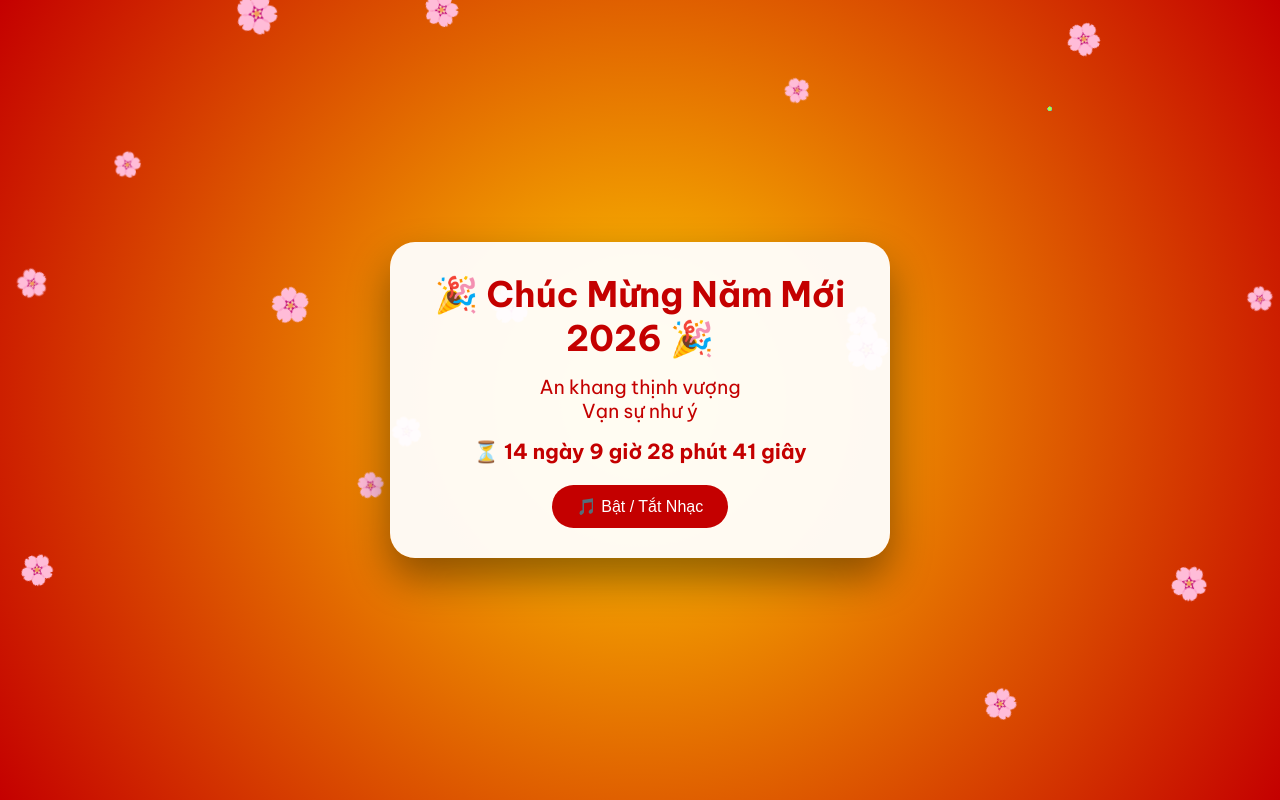
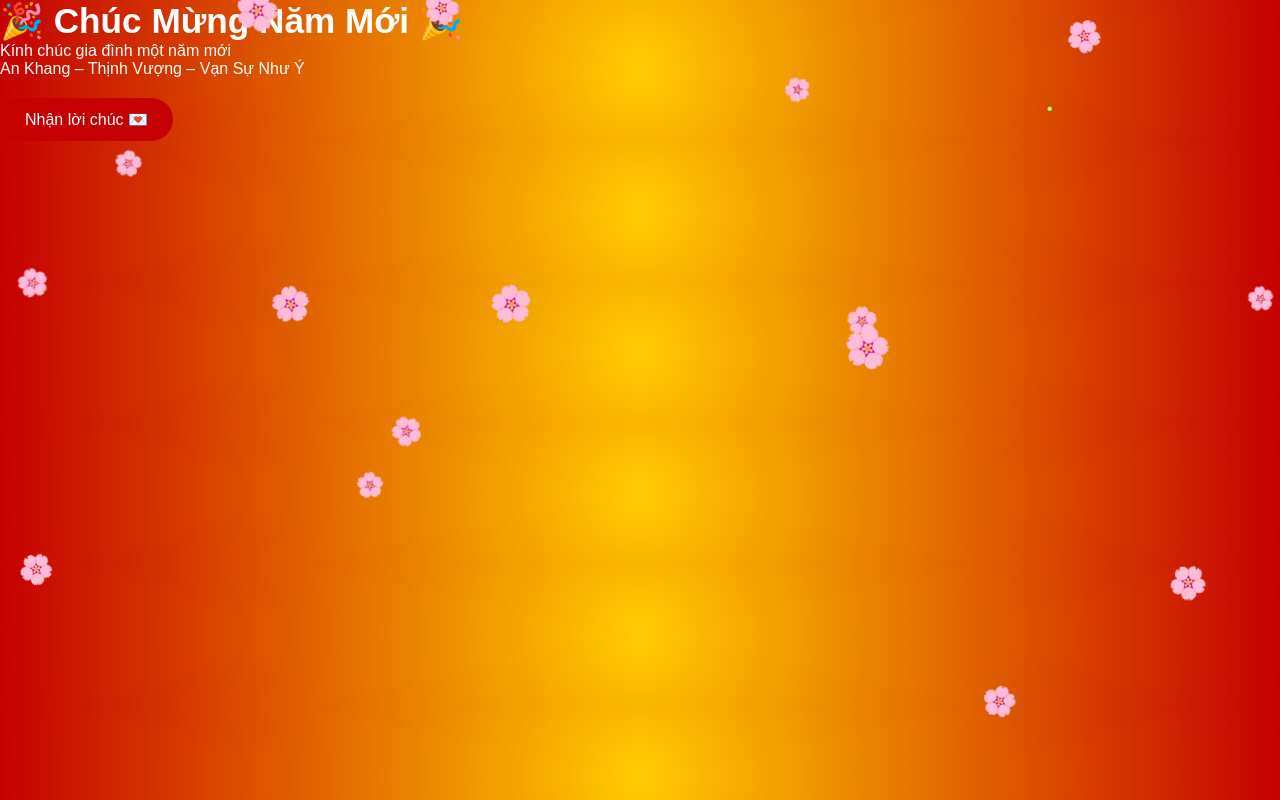
Before and after one commit to laptrinhnhung2112-IoT/tet-dong-day, a plain HTML site: page index.html in a window 1280 px wide. Drawn offline with Linux system fonts and the light colour scheme.

Commit message:
Update index.html

```diff
--- a/index.html
+++ b/index.html
@@ -2,37 +2,32 @@
 <html lang="vi">
   <head>
     <meta charset="UTF-8" />
-    <meta name="viewport" content="width=device-width, initial-scale=1.0" />
-    <title>🌸 Chúc Mừng Năm Mới 2026 🌸</title>
+    <title>Chúc Mừng Năm Mới</title>
 
-    <!-- FONT -->
-    <link
-      href="https://fonts.googleapis.com/css2?family=Be+Vietnam+Pro:wght@400;700&display=swap"
-      rel="stylesheet"
-    />
-
-    <!-- CSS -->
+    <!-- Kết nối CSS -->
     <link rel="stylesheet" href="style.css" />
   </head>
+  <body>
+    <!-- Lớp phủ mờ -->
+    <div class="overlay"></div>
 
-  <body>
+    <!-- Nội dung chính -->
+    <div class="content">
+      <h1>🎉 Chúc Mừng Năm Mới 🎉</h1>
+      <p>
+        Kính chúc gia đình một năm mới <br />
+        An Khang – Thịnh Vượng – Vạn Sự Như Ý
+      </p>
+
+      <button onclick="showWish()">Nhận lời chúc 💌</button>
+
+      <div id="wish"></div>
+    </div>
+
+    <!-- Canvas pháo hoa -->
     <canvas id="fireworks"></canvas>
 
-    <div class="container">
-      <div class="card">
-        <h1>🎉 Chúc Mừng Năm Mới 2026 🎉</h1>
-        <p class="wish">An khang thịnh vượng<br />Vạn sự như ý</p>
-        <p id="countdown"></p>
-        <button onclick="toggleMusic()">🎵 Bật / Tắt Nhạc</button>
-      </div>
-    </div>
-
-    <!-- NHẠC -->
-    <audio id="music" autoplay loop>
-      <source src="music-tet.mp3" type="audio/mpeg" />
-    </audio>
-
-    <!-- JS -->
+    <!-- Kết nối JavaScript -->
     <script src="script.js"></script>
   </body>
 </html>
```
